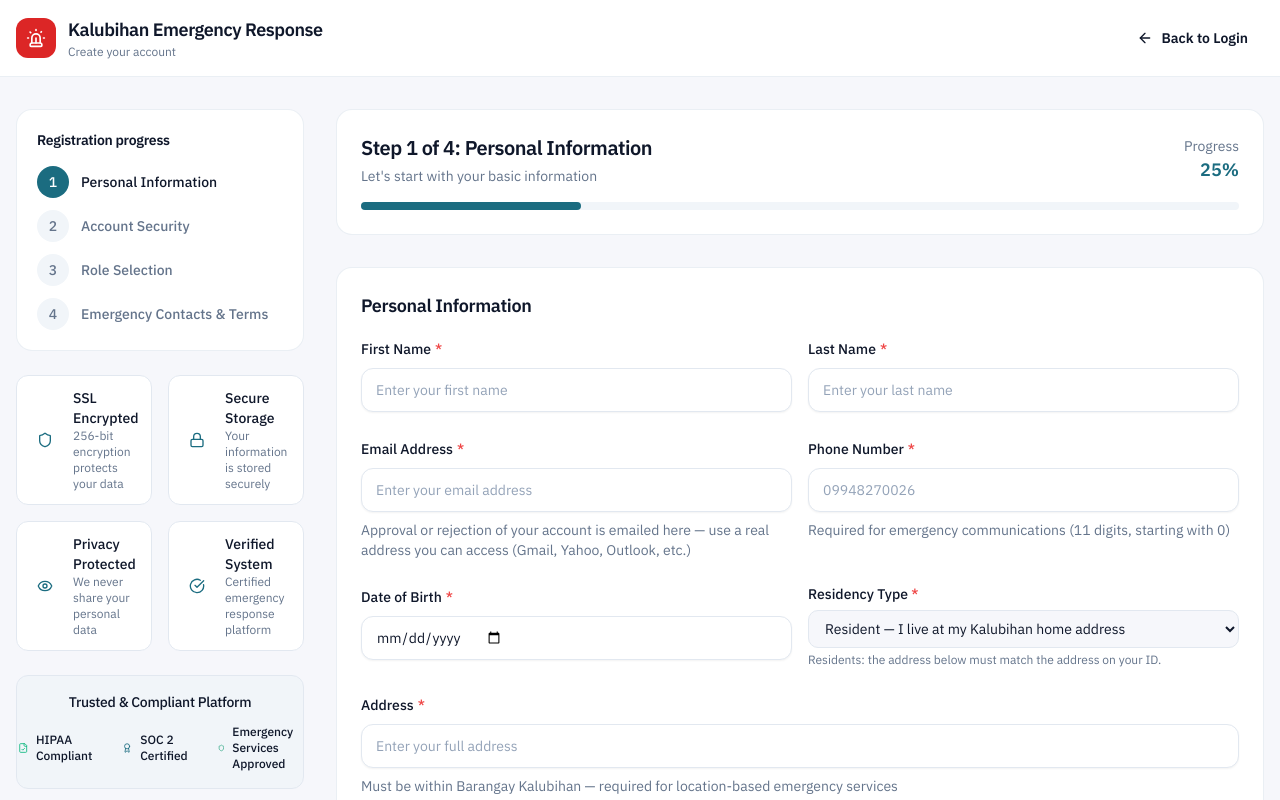
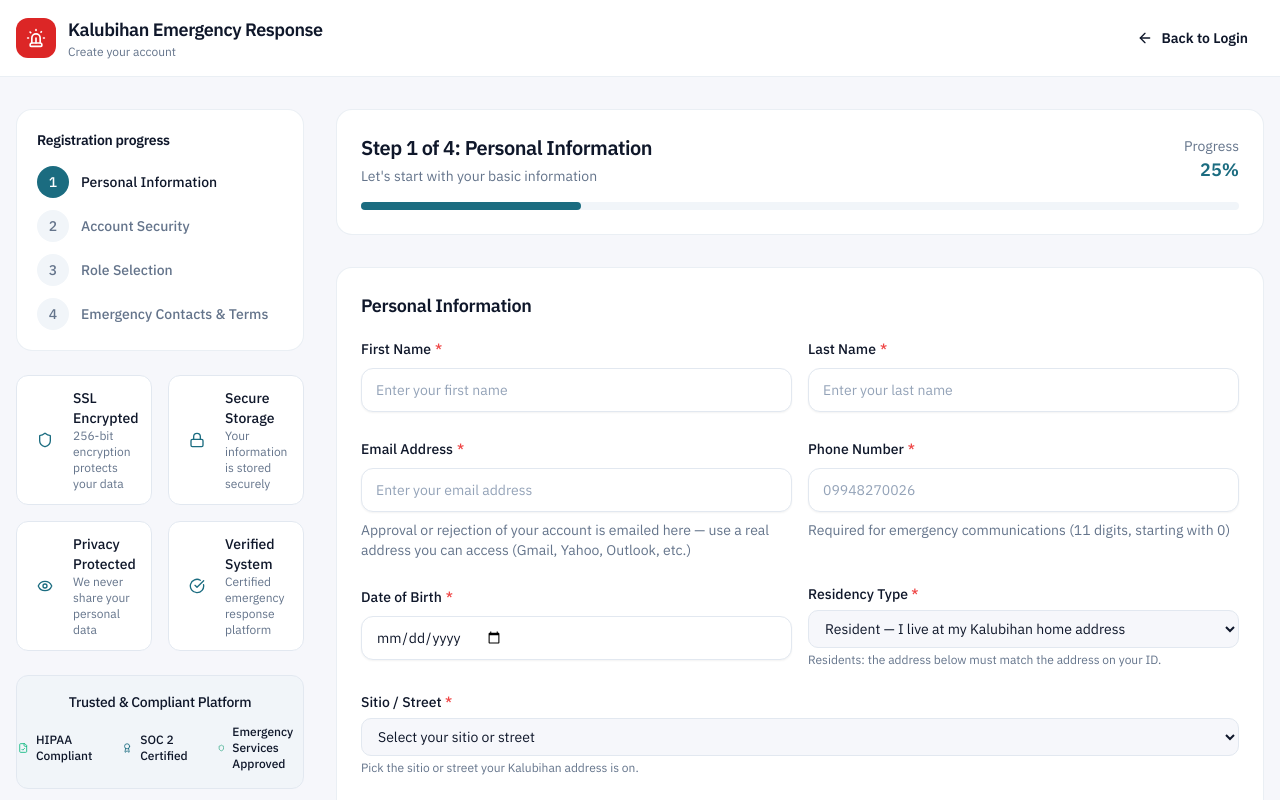
Before and after one commit to adrshawn23/emergency_response_system_8979, a React (Vite) app: page /register in a window 1280 px wide. Shown: the top 800 px of the page. Built offline with nearby package versions, Linux system fonts and the light colour scheme.

Commit message:
feat(register): sitio/street dropdown before address
7 canonical Kalubihan sitio/street options; required field; prepended to
stored address (improves ID-address match during verification).

```diff
--- a/src/pages/register/components/PersonalInfoSection.jsx
+++ b/src/pages/register/components/PersonalInfoSection.jsx
@@ -1,5 +1,17 @@
 import React from 'react';
 import Input from '../../../components/ui/Input';
+
+// Sitios and streets within Barangay Kalubihan — picked from a dropdown so
+// the stored address uses the canonical spelling (helps ID-address match).
+const SITIOS = [
+  'Kalubihan Proper',
+  'Sanciangko',
+  'Leon Kilat',
+  'Pelaez',
+  'P. Lopez',
+  'Osmeña Blvd',
+  'Borromeo St',
+];
 
 const PersonalInfoSection = ({
   formData,
@@ -101,6 +113,26 @@ const PersonalInfoSection = ({
         </div>
       </div>
       <div>
+        <label className="block text-sm font-medium text-foreground mb-1.5" htmlFor="sitio">
+          Sitio / Street <span className="text-destructive">*</span>
+        </label>
+        <select
+          id="sitio"
+          name="sitio"
+          value={formData?.sitio || ''}
+          onChange={onChange}
+          required
+          className="w-full rounded-md border border-input bg-background px-3 py-2 text-sm text-foreground focus:outline-none focus:ring-2 focus:ring-ring"
+        >
+          <option value="" disabled>Select your sitio or street</option>
+          {SITIOS.map(s => <option key={s} value={s}>{s}</option>)}
+        </select>
+        <p className="mt-1 text-xs text-muted-foreground">
+          Pick the sitio or street your {formData?.residencyType === 'boarder' ? 'boarding' : 'Kalubihan'} address is on.
+        </p>
+        {errors?.sitio && <p className="mt-1 text-xs text-destructive">{errors.sitio}</p>}
+      </div>
+      <div>
         <Input
           label={formData?.residencyType === 'boarder' ? 'Boarding Address in Kalubihan' : 'Address'}
           type="text"
--- a/src/pages/register/index.jsx
+++ b/src/pages/register/index.jsx
@@ -68,6 +68,7 @@ const Register = () => {
     email: '',
     phone: '',
     dateOfBirth: '',
+    sitio: '',
     address: '',
     residencyType: 'resident',
 
@@ -160,6 +161,7 @@ const Register = () => {
         } else if (new Date(formData.dateOfBirth) > new Date()) {
           newErrors.dateOfBirth = 'Date of birth cannot be in the future';
         }
+        if (!formData?.sitio) newErrors.sitio = 'Please select your sitio or street';
         if (!formData?.address?.trim()) {
           newErrors.address = 'Address is required';
         } else if (!isAddressInServiceArea(formData.address)) {
@@ -264,7 +266,7 @@ const Register = () => {
           phone: formData.phone,
           birthdate: formData.dateOfBirth,
           date_of_birth: formData.dateOfBirth,
-          address: formData.address,
+          address: formData.sitio ? `${formData.sitio}, ${formData.address}` : formData.address,
           residency_type: formData.residencyType || 'resident',
           emergency_contacts: formData.emergencyContacts?.map(contact => ({
             name: contact.name,
```
Also changed, not shown: 5 other files (tests, documents, lock files or other folders).
